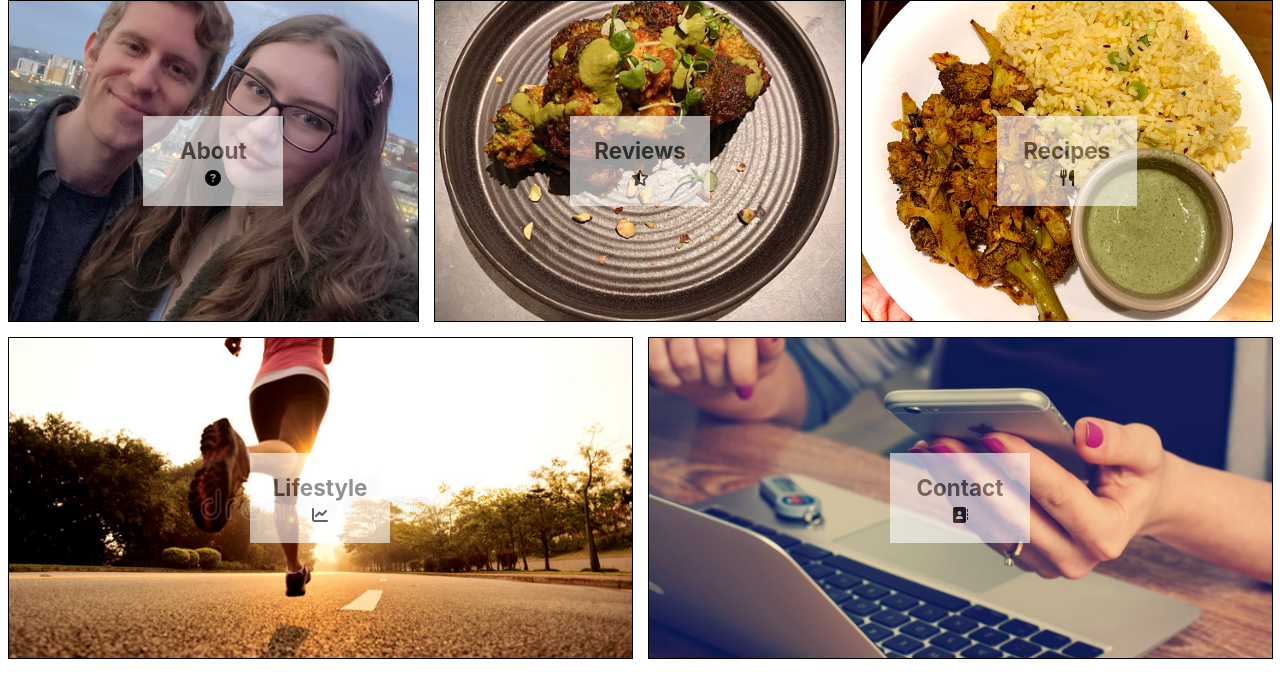
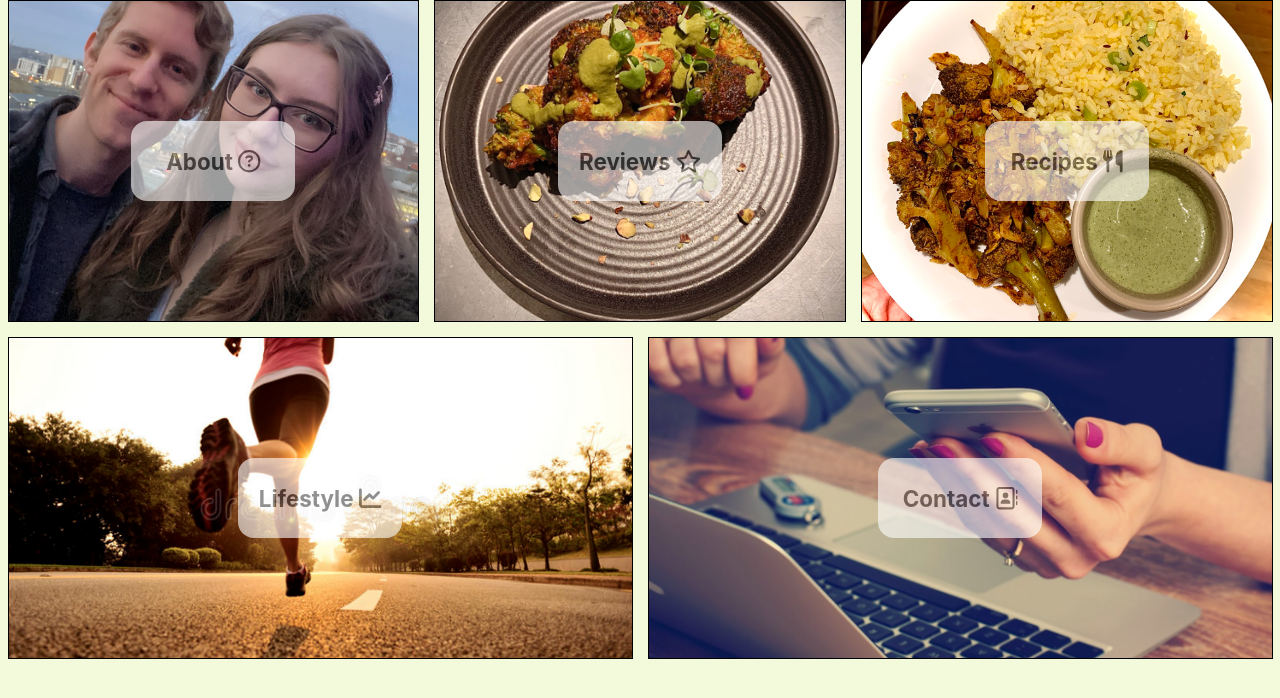
Before and after one commit to Ryhhill1998/blog-project, a React (Create React App) app: page / in a window 1280 px wide. Shown: the top 698 px of the page. Built offline with nearby package versions, Linux system fonts and the light colour scheme.

Commit message:
Updated background and link hover colours

```diff
--- a/src/App.js
+++ b/src/App.js
@@ -1,4 +1,5 @@
 import Directory from "./components/directory/directory.component";
+import "./App.scss";
 
 const App = () => {
   const categories = [
--- /dev/null
+++ b/src/App.scss
@@ -0,0 +1,3 @@
+body {
+  background-color: #f3fadc;
+}
--- a/src/components/category-item/category-item.component.jsx
+++ b/src/components/category-item/category-item.component.jsx
@@ -10,8 +10,9 @@ const CategoryItem = ({ category, index }) => {
         style={{ backgroundImage: `url(${imageSrc})` }}
       />
       <div className="category-body-container">
-        <h2>{title}</h2>
-        <Icon index={index} />
+        <h2>
+          {title} <Icon index={index} />
+        </h2>
       </div>
     </div>
   );
--- a/src/components/category-item/category-item.styles.scss
+++ b/src/components/category-item/category-item.styles.scss
@@ -19,6 +19,11 @@
 
     & .category-body-container {
       opacity: 0.9;
+      background-color: #52734d;
+
+      & h2 {
+        color: #f3fadc;
+      }
     }
   }
 
@@ -34,26 +39,23 @@
   }
 
   .category-body-container {
-    height: 5.625em;
-    width: 6.25em;
-    padding: 0 20px;
+    height: 5em;
+    width: 9em;
+    padding: 0 10px;
     display: flex;
     flex-direction: column;
     align-items: center;
     justify-content: center;
     background-color: white;
+    border-radius: 1em;
     opacity: 0.6;
     position: absolute;
 
     h2 {
       font-weight: bold;
-      margin: 0 6px 6px;
+      margin: 0 6px;
       font-size: 1.4em;
       color: #4a4a4a;
     }
-
-    p {
-      font-size: 1em;
-    }
   }
 }
```
Also changed, not shown: src/components/category-item/category-item-icon.component.jsx (+4 -4 lines).
